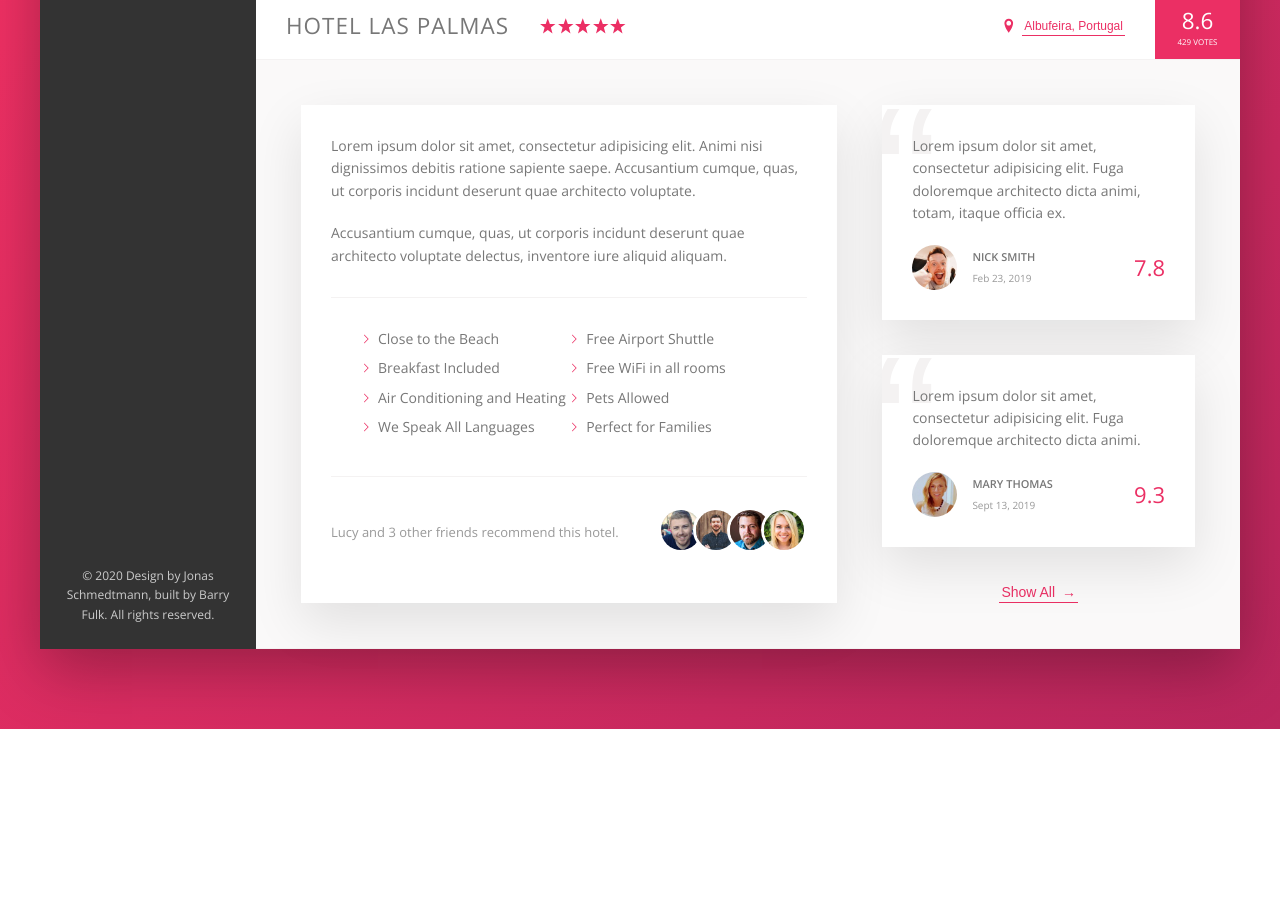
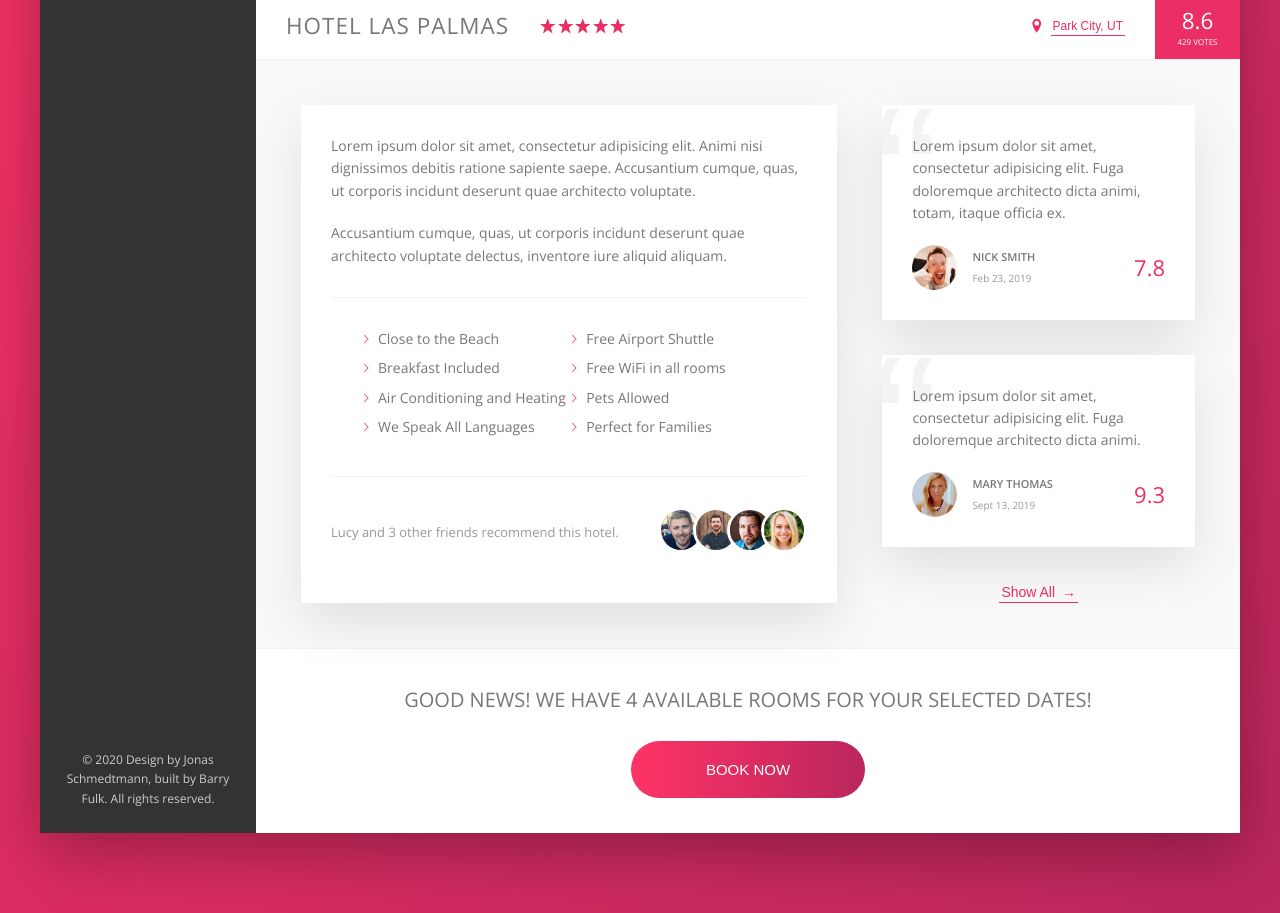
Before and after one commit to fulkules/advanced-css-trillo, a website: page index.html in a window 1280 px wide. Shown: the part 542-1455 px from the top of the page. Before the commit the page ends 1271 px from the top, so only its background shows below. Drawn offline with nearby package versions, Linux system fonts and the light colour scheme.

Commit message:
all sections for desktop complete

```diff
--- a/index.html
+++ b/index.html
@@ -124,7 +124,7 @@
                             <svg class="overview__icon-location">
                                 <use xlink:href="img/sprite.svg#icon-location-pin"></use>
                             </svg>
-                            <button class="btn-inline">Albufeira, Portugal</button>
+                            <button class="btn-inline">Park City, UT</button>
                         </div>
                         <div class="overview__rating">
                             <div class="overview__rating-average">8.6</div>
@@ -197,6 +197,16 @@
                             <button class="btn-inline">Show All <span>&rarr;</span></button>
                         </div>
                     </div>
+
+                    <div class="cta">
+                        <h2 class="cta__book-now">
+                            Good news! We have 4 available rooms for your selected dates!
+                        </h2>
+                        <button class="btn">
+                            <span class="btn__visible">Book now</span>
+                            <span class="btn__invisible">Only 4 rooms left</span>
+                        </button>
+                    </div>
                 </main>
             </div>
         </div>
--- a/sass/_components.scss
+++ b/sass/_components.scss
@@ -293,7 +293,6 @@
 
     &:hover {
         color: var(--color-grey-dark-1);
-        animation: pulsate 1s infinite;
 
         span {
             margin-left: 8px;
@@ -440,7 +439,7 @@
         font-size: 1.1rem;
         font-weight: 600;
         text-transform: uppercase;
-        margin-bottom: 4px;
+        margin-bottom: .4rem;
     }
 
     &__user-date {
@@ -459,10 +458,78 @@
         position: absolute;
         top: -2.75rem;
         left: -1rem;
-        z-index: 1;
         line-height: 1;
         font-size: 20rem;
         color: var(--color-grey-light-2);
         font-family: sans-serif;
+        z-index: 1;
     }
 }
+
+
+//////////////////////////////////////
+// CALL TO ACTION - CTA
+.cta {
+    padding: 3.5rem 0;
+    text-align: center;
+
+    &__book-now {
+        font-size: 2rem;
+        font-weight: 300;
+        text-transform: uppercase;
+        margin-bottom: 2.5rem;
+    }
+}
+
+
+//////////////////////////////////////
+// BUTTON
+.btn {
+    font-size: 1.5rem;
+    font-weight: 300;
+    text-transform: uppercase;
+    border-radius: 100px;
+    border: none;
+    background-image: linear-gradient(to right, var(--color-primary-light), var(--color-primary-dark));
+    color: #fff;
+    position: relative;
+    cursor: pointer;
+    // the span is outside the button to begin, so we need to hide it
+    overflow: hidden;
+
+    // select all child elements
+    & > * {
+        display: inline-block;
+        height: 100%;
+        width: 100%;
+        transition: all .2s;
+    }
+
+    &__visible {
+        padding: 2rem 7.5rem;
+    }
+
+    &__invisible {
+        position: absolute;
+        padding: 2rem 0;
+        left: 0;
+        top: -100%;
+    }
+
+    &:hover {
+        background-image: linear-gradient(to left, var(--color-primary-light), var(--color-primary-dark));
+    }
+
+    &:hover &__visible {
+        transform: translateY(100%);
+    }
+
+    &:hover &__invisible {
+        top: 0;
+    }
+
+    &:focus {
+        outline: none;
+        animation: pulsate 1s infinite;
+    }
+}
```
Also changed, not shown: css/style.css.
